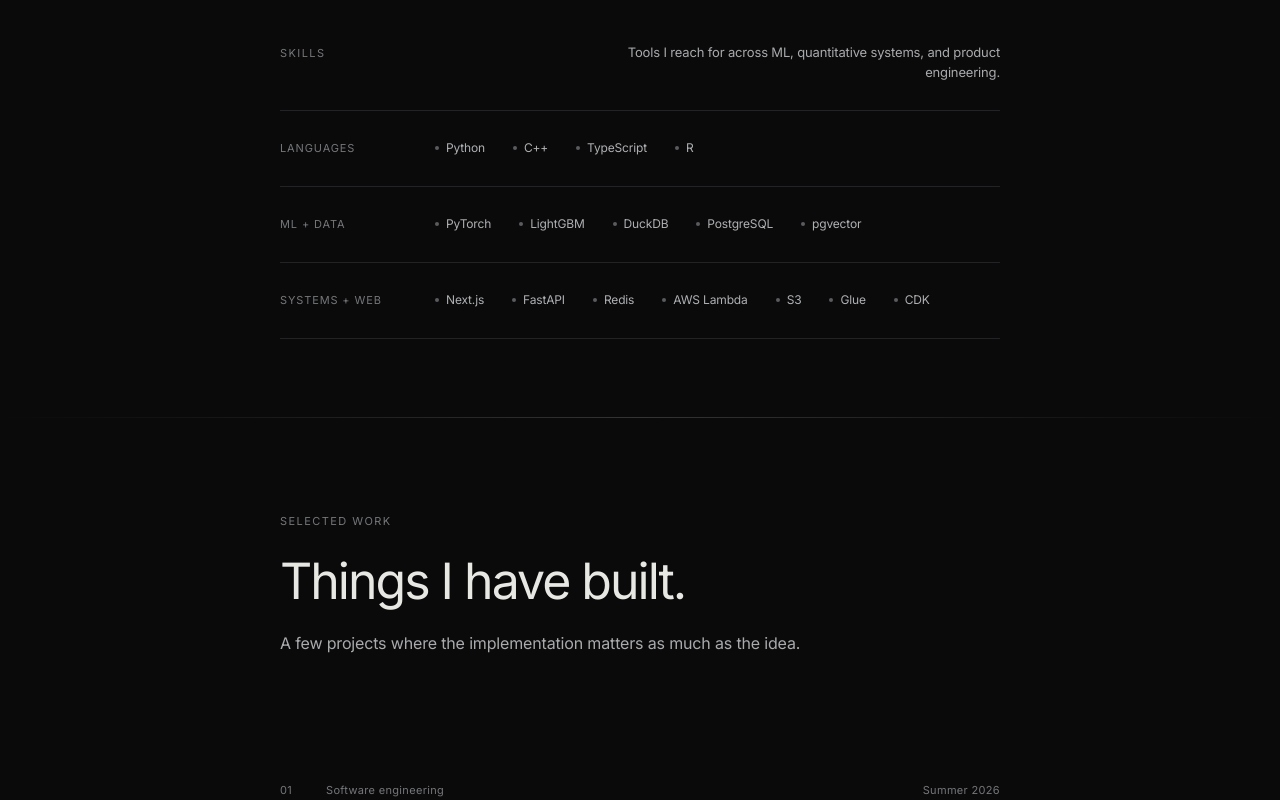
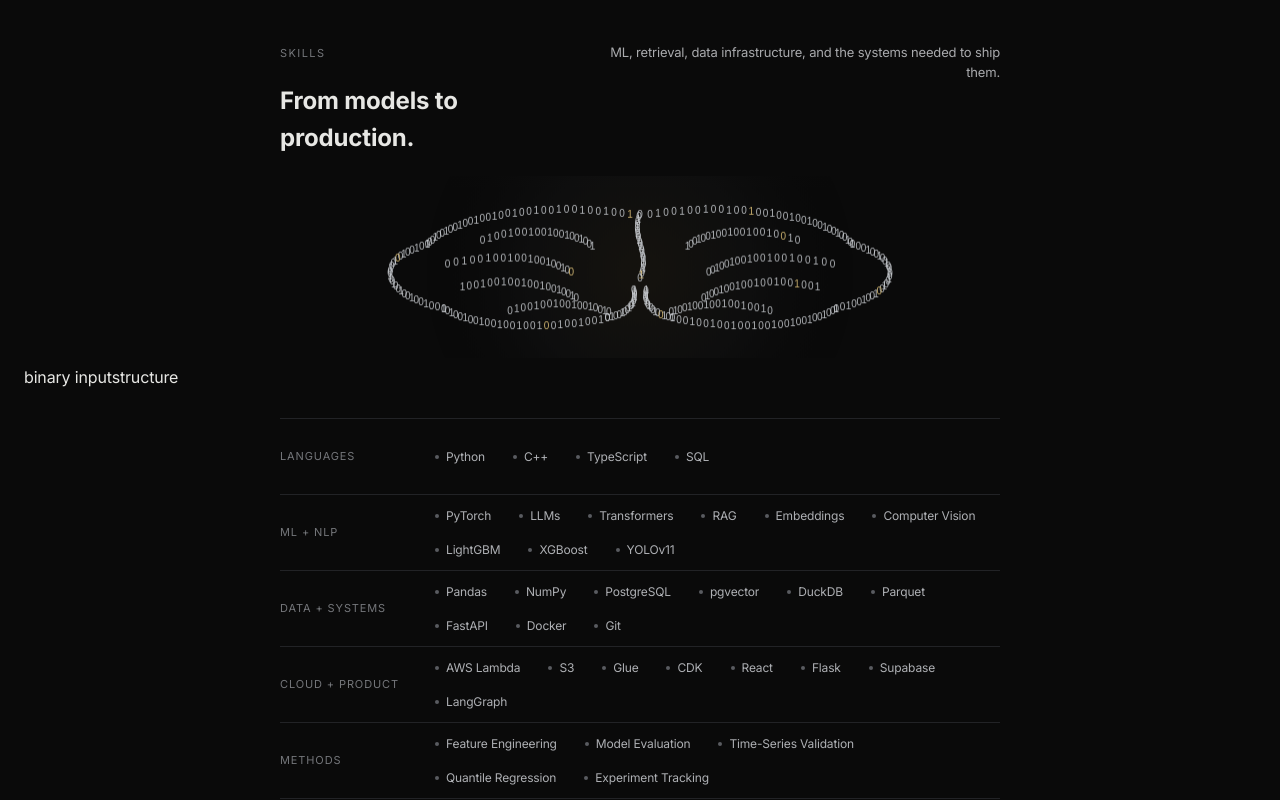
Before and after one commit to kenchengkc/personal-website, a Next.js app: page / in a window 1280 px wide. Shown: the part 2100-2900 px from the top of the page. Built offline with nearby package versions, Linux system fonts and the light colour scheme.

Commit message:
Expand resume-based skills and add binary brain

```diff
--- a/components/sections/Skills.tsx
+++ b/components/sections/Skills.tsx
@@ -1,15 +1,60 @@
+import { BinaryBrain } from "@/components/skills/BinaryBrain";
+
 const skillGroups = [
   {
     label: "Languages",
-    skills: ["Python", "C++", "TypeScript", "R"],
+    skills: ["Python", "C++", "TypeScript", "SQL"],
   },
   {
-    label: "ML + Data",
-    skills: ["PyTorch", "LightGBM", "DuckDB", "PostgreSQL", "pgvector"],
+    label: "ML + NLP",
+    skills: [
+      "PyTorch",
+      "LLMs",
+      "Transformers",
+      "RAG",
+      "Embeddings",
+      "Computer Vision",
+      "LightGBM",
+      "XGBoost",
+      "YOLOv11",
+    ],
   },
   {
-    label: "Systems + Web",
-    skills: ["Next.js", "FastAPI", "Redis", "AWS Lambda", "S3", "Glue", "CDK"],
+    label: "Data + Systems",
+    skills: [
+      "Pandas",
+      "NumPy",
+      "PostgreSQL",
+      "pgvector",
+      "DuckDB",
+      "Parquet",
+      "FastAPI",
+      "Docker",
+      "Git",
+    ],
+  },
+  {
+    label: "Cloud + Product",
+    skills: [
+      "AWS Lambda",
+      "S3",
+      "Glue",
+      "CDK",
+      "React",
+      "Flask",
+      "Supabase",
+      "LangGraph",
+    ],
+  },
+  {
+    label: "Methods",
+    skills: [
+      "Feature Engineering",
+      "Model Evaluation",
+      "Time-Series Validation",
+      "Quantile Regression",
+      "Experiment Tracking",
+    ],
   },
 ] as const;
 
@@ -23,10 +68,19 @@
     >
       <div className="reading-column">
         <div className="skills-heading" data-reveal>
-          <p className="section-kicker">Skills</p>
-          <p>Tools I reach for across ML, quantitative systems, and product engineering.</p>
+          <div>
+            <p className="section-kicker">Skills</p>
+            <h2>From models to production.</h2>
+          </div>
+          <p>
+            ML, retrieval, data infrastructure, and the systems needed to ship them.
+          </p>
         </div>
+      </div>
 
+      <BinaryBrain />
+
+      <div className="reading-column">
         <div className="skills-field" data-reveal>
           {skillGroups.map((group, groupIndex) => (
             <div className="skill-row" key={group.label}>
```
